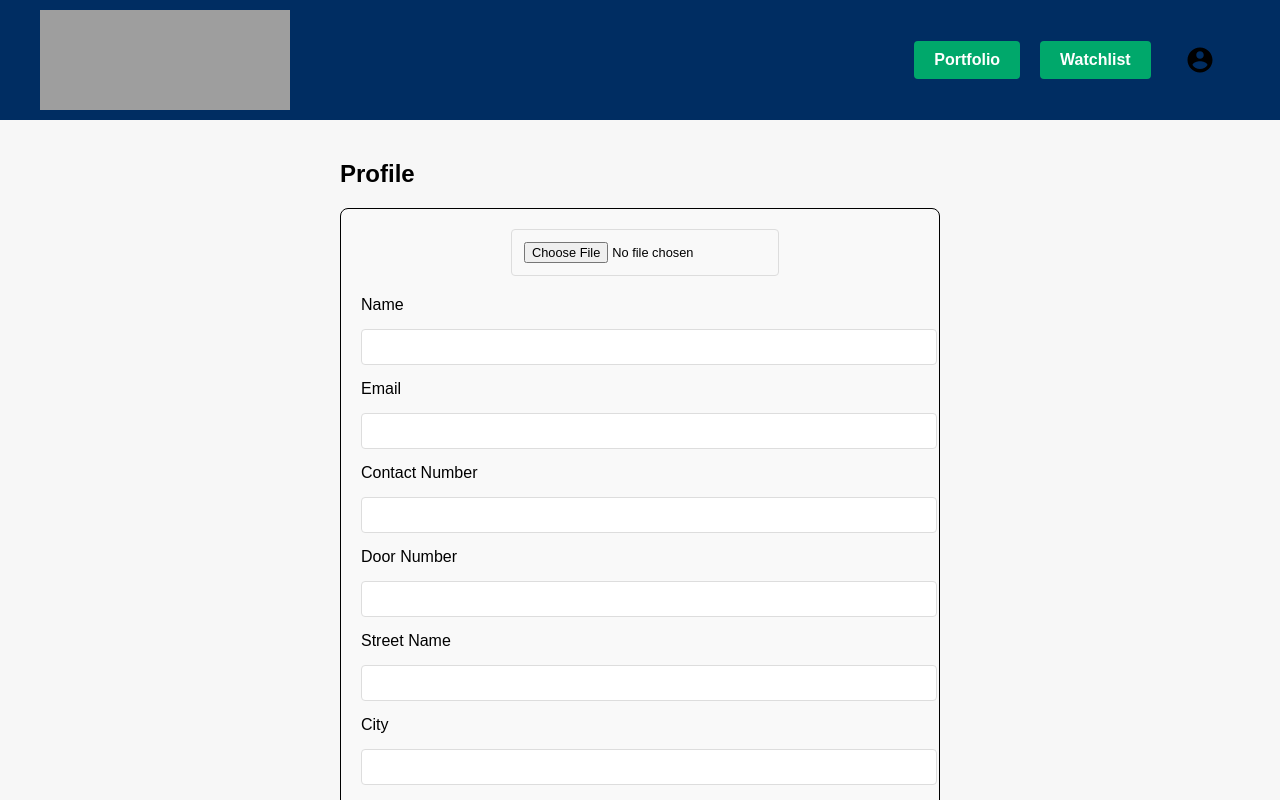
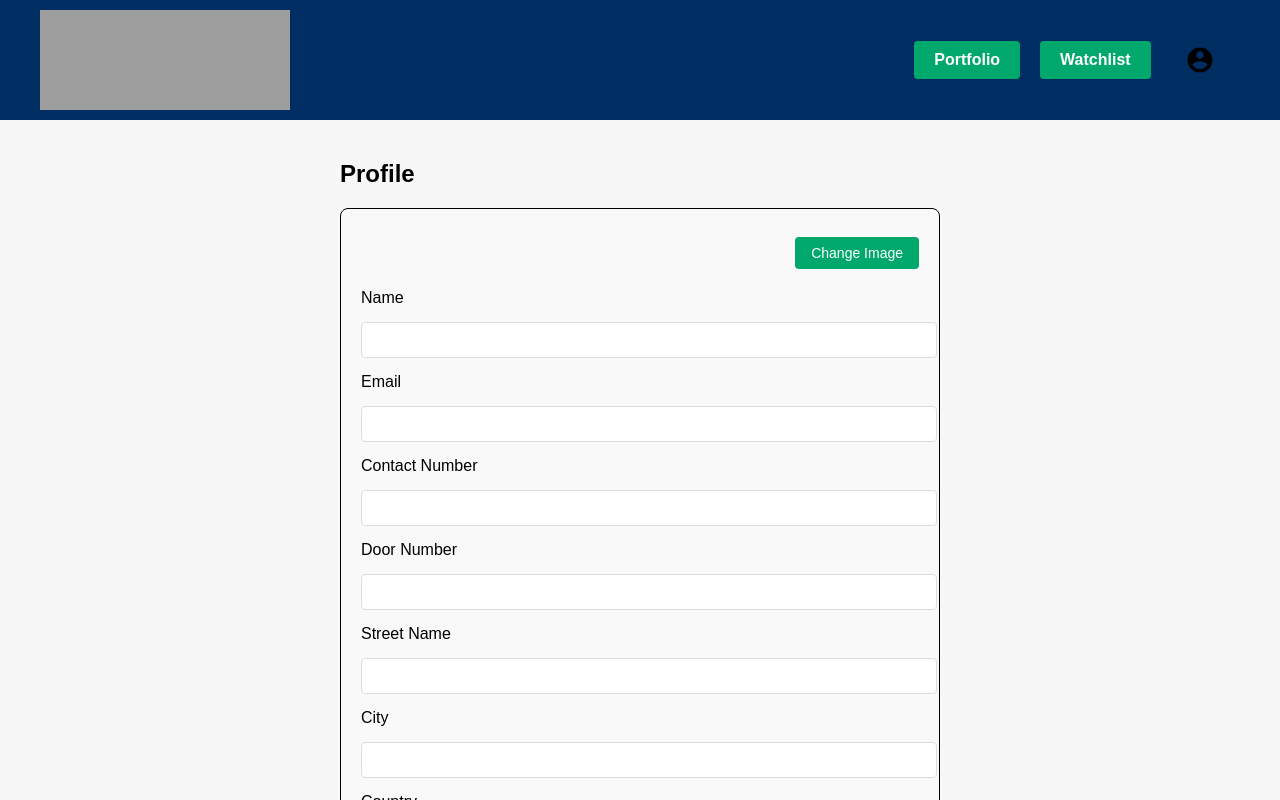
Before and after one commit to umar23-zan/Sharia-Stock-App, a React (Create React App) app in the folder frontend/: page /editprofile in a window 1280 px wide. Both pictures are taken after a click on the button "Edit". Shown: the top 800 px of the page. Built offline with nearby package versions, Linux system fonts and the light colour scheme; grey boxes are pictures that could not be loaded.

Commit message:
timeout functionality implemented

```diff
--- a/frontend/src/components/Signup.js
+++ b/frontend/src/components/Signup.js
@@ -23,7 +23,7 @@ const Signup = () => {
         confirmPassword: '',
     });
     const { name, email, password, confirmPassword } = formData;
-    //const [alert, setAlert] = useState(null); // For showing alerts
+    const [alert, setAlert] = useState(null); // For showing alerts
     const [error, setError] = useState('');
     const [loading, setLoading] = useState(false);
     const navigate = useNavigate();
@@ -44,7 +44,7 @@ const Signup = () => {
         setLoading(true);
         try {
             const res = await signup(formData);
-            //setAlert({ type: 'success', message: 'Signup successful!' });
+            setAlert({ type: 'success', message: 'Signup successful!' });
             console.log(res);
              // Clear any existing errors
             setError('');
@@ -55,6 +55,11 @@ const Signup = () => {
               password: '',
               confirmPassword: '',
           });
+
+          setTimeout(() => {
+            setAlert(null); // Hide the alert
+            navigate('/login');
+          }, 1500);
 
         } catch (err) {
           console.error('Signup error:', err.response?.data || err.message);
@@ -88,6 +93,11 @@ const Signup = () => {
               {error}
             </Alert>
           )}
+          {alert && (
+              <Alert severity={alert.type} sx={{ mb: 2 }}>
+                {alert.message}
+              </Alert>
+            )}
 
           <Box component="form" onSubmit={onSubmit} sx={{ mt: 1 }}>
             <TextField
--- a/frontend/src/components/editprofile.js
+++ b/frontend/src/components/editprofile.js
@@ -123,8 +123,24 @@ const EditProfile = () => {
                 ) : (
                     <form className="profile-edit-form" onSubmit={handleSubmit}>
                         <div className="profile-picture-section">
+                            <div className='profile-preview'>
                             {profilePreview && <img src={profilePreview} alt="Profile Preview" width={100} height={100} />}
-                            <input className='image-upload' type="file" onChange={handleFileChange} />
+                            </div>
+
+                            <div className='profile-change'>
+                            <input
+                                    id="profilePicture"
+                                    type="file"
+                                    onChange={handleFileChange}
+                                    style={{ display: 'none' }}
+                                />
+
+                                {/* Styled label to act as button */}
+                                <label htmlFor="profilePicture" className="image-upload-button">
+                                    Change Image
+                                </label>
+                            </div>
+
                         </div>
 
                         <div className="form-fields">
--- a/frontend/src/editprofile.css
+++ b/frontend/src/editprofile.css
@@ -22,14 +22,7 @@
   background-color: #f9f9f9;
 }
 
-.profile-picture-section {
-  display: flex;
-  flex-direction: row;
-  justify-content: space-between;
 
-
-
-}
 
 .edit-btn, .form-actions button {
   padding: 10px 15px;
@@ -46,10 +39,32 @@
   margin-left: 400px;
 }
 
-.image-upload{
-  align-self: center;
-  margin-left: 150px;
+.profile-picture-section {
+  display: flex;
+  flex-direction: row;
+  justify-content: space-between;
+  align-items: center;
+  width: 100%;
 }
+
+
+.image-upload-button {
+  display: inline-block;
+  padding: 8px 16px;
+  background-color: #00A86B;
+  color: white;
+  border: none;
+  border-radius: 4px;
+  cursor: pointer;
+  text-align: center;
+  font-size: 14px;
+  margin-top: 8px;
+}
+
+.image-upload-button:hover {
+  background-color: #008f5a;
+}
+
 
 .form-fields {
   display: flex;
```
Also changed, not shown: 1 other file (tests, documents, lock files or other folders).
